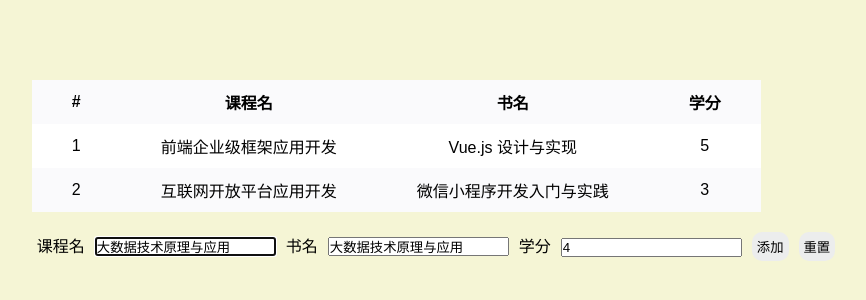
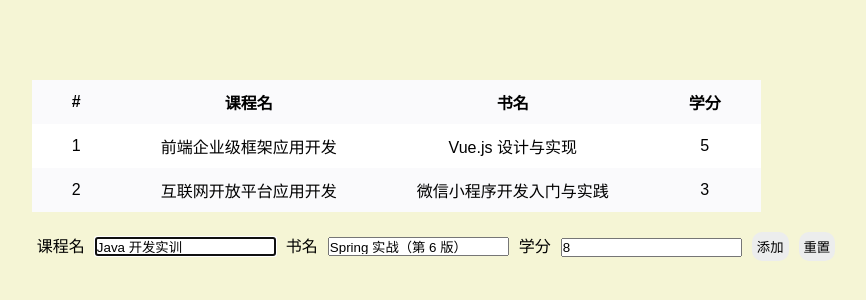
Before and after one commit to Sanjeever/class-schedule, a Vue app: page / in a window 1280 px wide. Shown: the part 240-540 px from the top of the page, without its empty margins (204-1070 px from the left). Built offline with nearby package versions, Linux system fonts and the light colour scheme.

Commit message:
refactor(mock): update mock course

```diff
--- a/src/App.vue
+++ b/src/App.vue
@@ -7,9 +7,9 @@ const { courseList, addCourse, reset } = useCourseList();
 
 const course: Course = reactive({
   id: 0,
-  name: "大数据技术原理与应用",
-  bookName: "大数据技术原理与应用",
-  credit: 4,
+  name: "Java 开发实训",
+  bookName: "Spring 实战（第 6 版）",
+  credit: 8,
 });
 
 const initialCourse = (): Course => {
```
